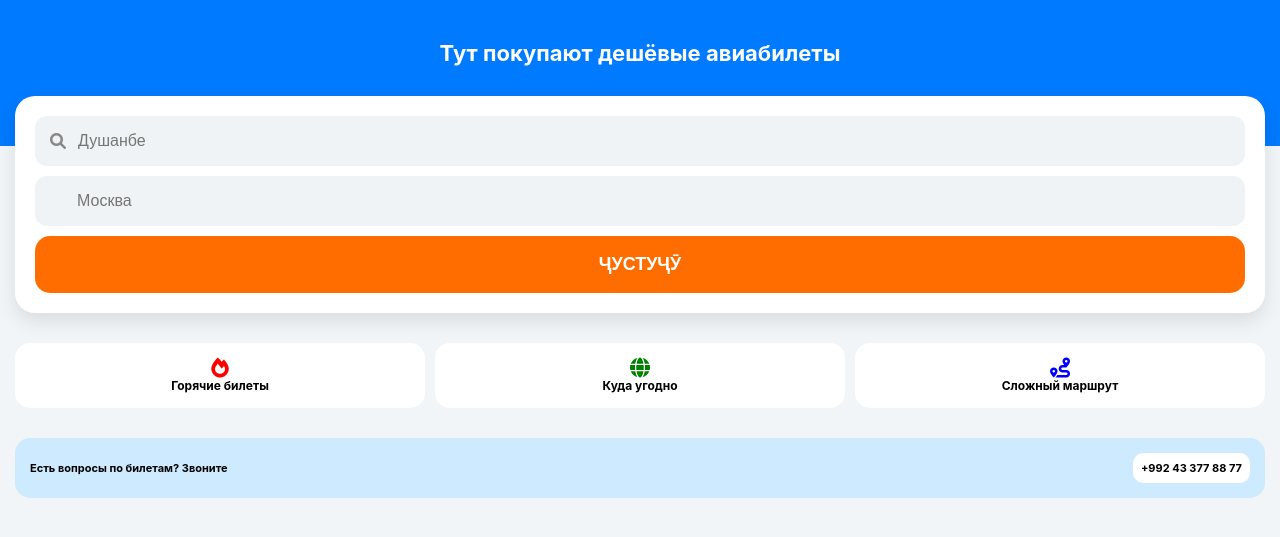
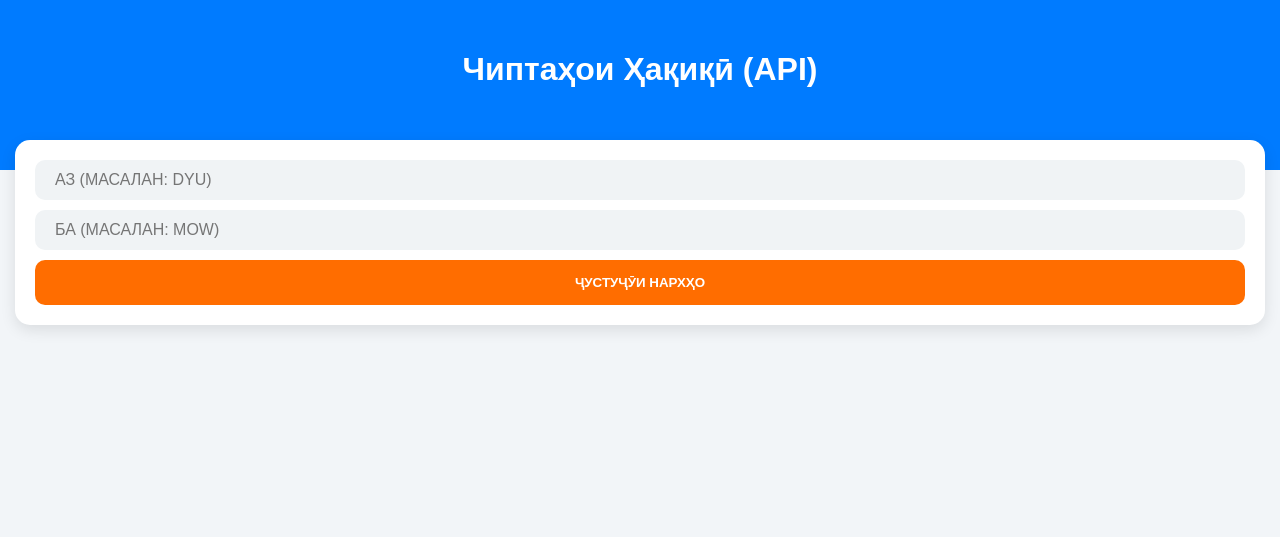
Before and after one commit to OSON-SAVDO/Avia-Search-TJ, a Flask app: page / in a window 1280 px wide. Shown: the top 537 px of the page. Run offline with Flask 3, Linux system fonts and the light colour scheme.

Commit message:
Update index.html

```diff
--- a/templates/index.html
+++ b/templates/index.html
@@ -3,36 +3,48 @@
 <head>
     <meta charset="UTF-8">
     <meta name="viewport" content="width=device-width, initial-scale=1.0">
+    <title>Avia-Search Realtime</title>
     <link rel="stylesheet" href="https://cdnjs.cloudflare.com/ajax/libs/font-awesome/6.0.0/css/all.min.css">
     <style>
-        body { font-family: -apple-system, sans-serif; background: #f2f5f8; margin: 0; }
-        .header { background: #007aff; color: white; padding: 40px 20px 80px; text-align: center; font-size: 22px; font-weight: bold; }
-        .search-card { background: white; margin: -50px 15px 15px; padding: 20px; border-radius: 20px; box-shadow: 0 8px 20px rgba(0,0,0,0.1); }
-        .input-row { background: #f0f3f5; border-radius: 12px; padding: 15px; margin-bottom: 10px; display: flex; align-items: center; }
-        input { border: none; background: transparent; width: 100%; outline: none; font-size: 16px; margin-left: 10px; }
-        .btn-orange { width: 100%; background: #ff6d00; color: white; border: none; padding: 18px; border-radius: 15px; font-size: 18px; font-weight: bold; cursor: pointer; text-transform: uppercase; }
-        .grid { display: grid; grid-template-columns: 1fr 1fr 1fr; gap: 10px; padding: 15px; }
-        .grid-card { background: white; padding: 15px 5px; border-radius: 15px; text-align: center; font-size: 12px; font-weight: bold; }
-        .contact { background: #cdeaff; margin: 15px; padding: 15px; border-radius: 15px; display: flex; align-items: center; justify-content: space-between; font-size: 11px; font-weight: bold; }
+        :root { --blue: #007bff; --orange: #ff6d00; --bg: #f2f5f8; }
+        body { font-family: sans-serif; background: var(--bg); margin: 0; padding-bottom: 20px; }
+        .top-header { background: var(--blue); color: white; padding: 30px 20px 60px; text-align: center; }
+        .search-container { background: white; margin: -30px 15px 20px; padding: 20px; border-radius: 15px; box-shadow: 0 5px 15px rgba(0,0,0,0.1); }
+        .input-box { background: #f0f3f5; border-radius: 10px; padding: 10px; margin-bottom: 10px; display: flex; align-items: center; }
+        .input-box input { border: none; background: transparent; width: 100%; outline: none; padding-left: 10px; font-size: 16px; text-transform: uppercase; }
+        .btn-search { width: 100%; background: var(--orange); color: white; border: none; padding: 15px; border-radius: 10px; font-weight: bold; cursor: pointer; }
+        .ticket-list { padding: 0 15px; }
+        .ticket-card { background: white; border-radius: 12px; padding: 15px; margin-bottom: 10px; display: flex; justify-content: space-between; align-items: center; text-decoration: none; color: black; border-left: 5px solid var(--orange); }
+        .price { color: var(--blue); font-weight: bold; font-size: 18px; }
+        .no-results { text-align: center; color: #888; margin-top: 20px; }
     </style>
 </head>
 <body>
-    <div class="header">Тут покупают дешёвые авиабилеты</div>
-    <div class="search-card">
+    <div class="top-header"><h1>Чиптаҳои Ҳақиқӣ (API)</h1></div>
+    <div class="search-container">
         <form action="/search" method="post">
-            <div class="input-row"><i class="fa fa-search" style="color:#888"></i><input type="text" name="from" placeholder="Душанбе" required></div>
-            <div class="input-row"><input type="text" name="to" placeholder="Москва" style="margin-left:25px;" required></div>
-            <button type="submit" class="btn-orange">ҶУСТУҶӮ</button>
+            <div class="input-box"><input type="text" name="from" placeholder="Аз (масалан: DYU)" required></div>
+            <div class="input-box"><input type="text" name="to" placeholder="Ба (масалан: MOW)" required></div>
+            <button type="submit" class="btn-search">ҶУСТУҶӮИ НАРХҲО</button>
         </form>
     </div>
-    <div class="grid">
-        <div class="grid-card"><i class="fa fa-fire" style="color:red; font-size:20px;"></i><br>Горячие билеты</div>
-        <div class="grid-card"><i class="fa fa-globe" style="color:green; font-size:20px;"></i><br>Куда угодно</div>
-        <div class="grid-card"><i class="fa fa-route" style="color:blue; font-size:20px;"></i><br>Сложный маршрут</div>
-    </div>
-    <div class="contact">
-        <span>Есть вопросы по билетам? Звоните</span>
-        <a href="tel:+992433778877" style="color:black; text-decoration:none; background:white; padding:8px; border-radius:10px;">+992 43 377 88 77</a>
+
+    <div class="ticket-list">
+        {% if flights %}
+            {% for f in flights %}
+            {% set info = f.airline + "|" + f.price|string + "|" + f.from_city + "|" + f.to_city + "|" + f.date + "|" + f.buy_url %}
+            <a href="{{ url_for('ticket_details', info=info) }}" class="ticket-card">
+                <div>
+                    <div style="font-weight: bold;">Авиаширкат: {{ f.airline }}</div>
+                    <div style="font-size: 14px;">{{ f.from_city }} ✈ {{ f.to_city }}</div>
+                    <div style="font-size: 12px; color: #888;">{{ f.date }}</div>
+                </div>
+                <div class="price">{{ f.price }} TJS</div>
+            </a>
+            {% endfor %}
+        {% elif searched %}
+            <p class="no-results">Чипта ёфт нашуд. Кодҳои IATA-ро тафтиш кунед.</p>
+        {% endif %}
     </div>
 </body>
 </html>
```
